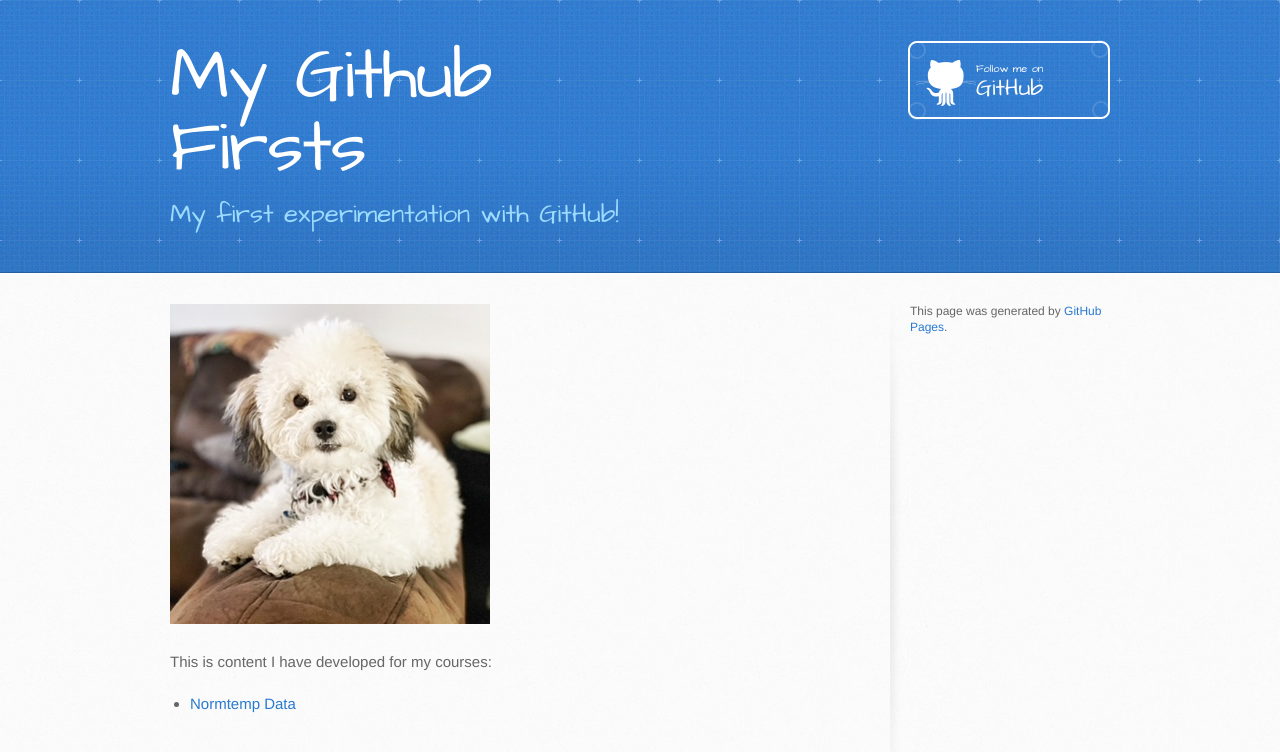
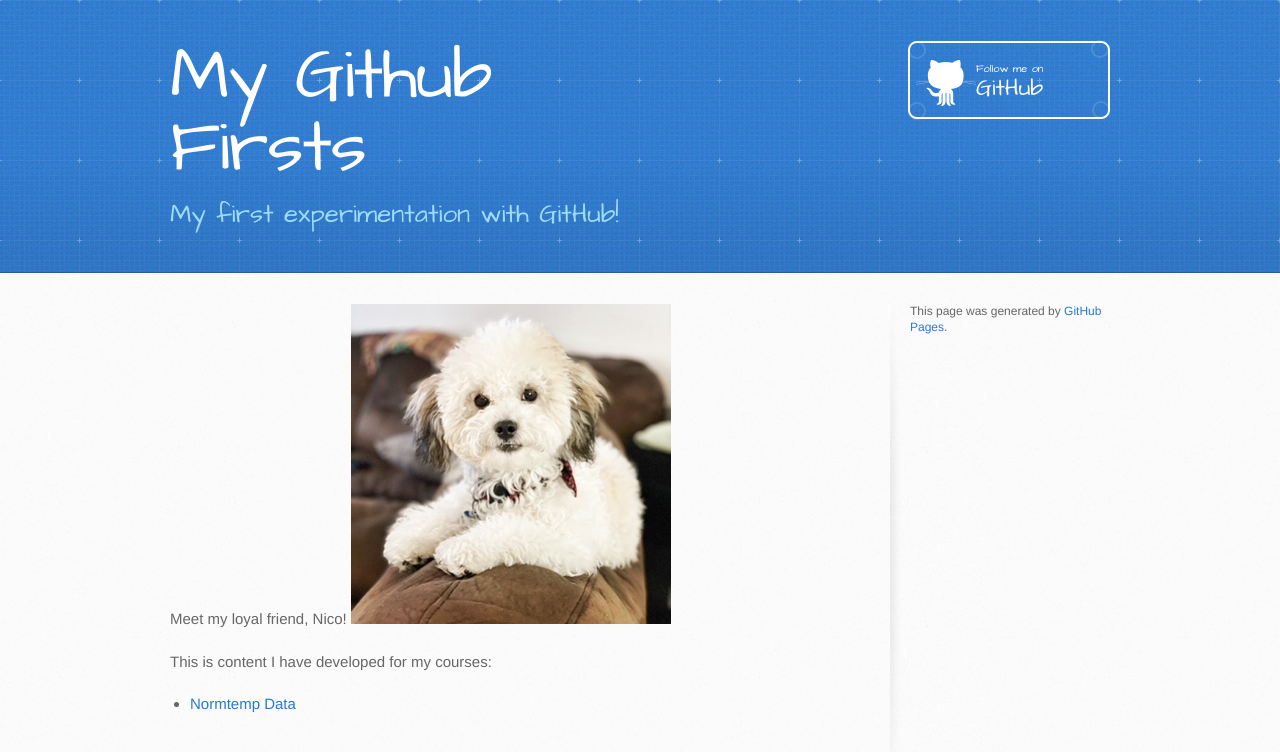
Before and after one commit to mynita/mynita.github.io, a Jekyll site: the page built from index.md, in a window 1280 px wide. Shown: the top 752 px of the page. Built offline with Jekyll 4.4.1, drawn with Linux system fonts in a browser that asks for light colours; our own code applies the rules of GitHub Pages for plain Markdown files.

Commit message:
Update index.md

```diff
--- a/index.md
+++ b/index.md
@@ -3,6 +3,7 @@ title: My Github Firsts
 description: My first experimentation with GitHub!
 ---
 
+Meet my loyal friend, Nico!
 ![My Pic](/pics/covidpuppy.JPG)
 
 This is content I have developed for my courses:
```
